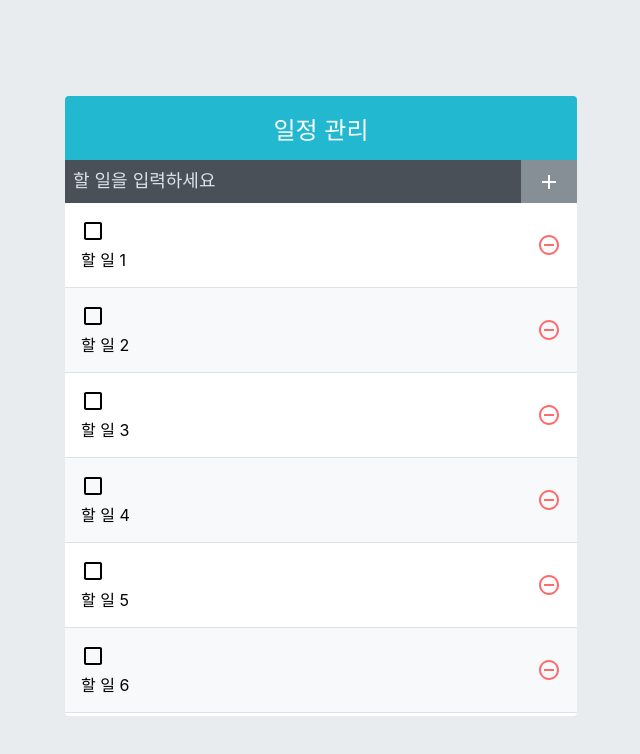
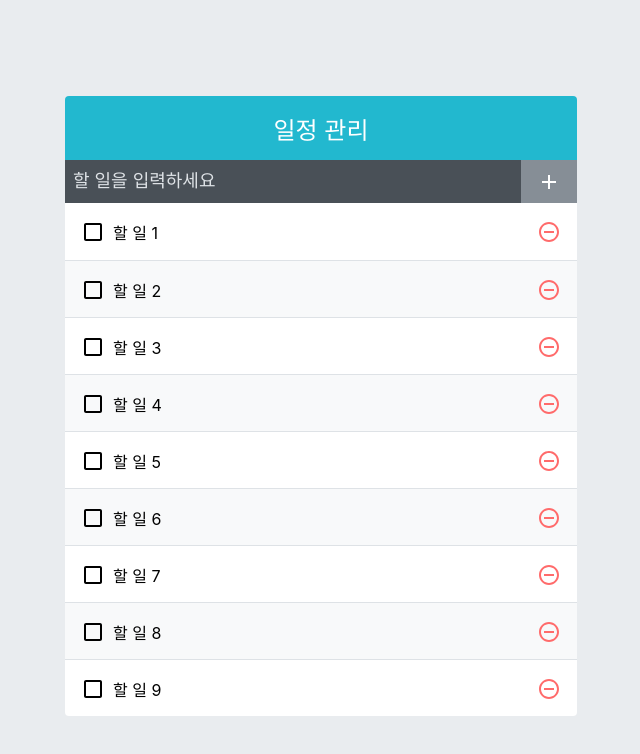
Before and after one commit to Danbee-Kim/todo_sass, a React (Create React App) app: page / in a window 1280 px wide. Shown: the top 754 px of the page, without its empty margins (319-959 px from the left). Built offline with nearby package versions, Linux system fonts and the light colour scheme.

Commit message:
react-virtualized를 사용한 렌더링 최적화

```diff
--- a/package.json
+++ b/package.json
@@ -12,6 +12,7 @@
     "react-dom": "^18.2.0",
     "react-icons": "^4.6.0",
     "react-scripts": "5.0.1",
+    "react-virtualized": "^9.22.3",
     "web-vitals": "^2.1.0"
   },
   "scripts": {
--- a/src/App.js
+++ b/src/App.js
@@ -2,7 +2,7 @@
 import { toHaveFocus } from '../node_modules/@testing-library/jest-dom/dist/matchers';
 import './App.css';
 import TodoInsert from './components/TodoInsert';
-import { TodoList } from './components/TodoList';
+import TodoList from './components/TodoList';
 import { TodoTemplate } from './components/TodoTemplate';
 
 function createBulkTodos() {
--- a/src/components/TodoList.js
+++ b/src/components/TodoList.js
@@ -1,18 +1,37 @@
-import React from 'react';
+import React, { useCallback } from 'react';
 import './TodoList.scss';
 import TodoListItem from './TodoListItem';
+import { List } from 'react-virtualized';
 
-export const TodoList = ({ todos, onRemove, onToggle }) => {
-  return (
-    <div className="TodoList">
-      {todos.map((todo) => (
+const TodoList = ({ todos, onRemove, onToggle }) => {
+  const rowRenderer = useCallback(
+    ({ index, key, style }) => {
+      const todo = todos[index];
+      return (
         <TodoListItem
           todo={todo}
-          key={todo.id}
+          key={key}
           onRemove={onRemove}
           onToggle={onToggle}
+          style={style}
         />
-      ))}
-    </div>
+      );
+    },
+    [onRemove, onToggle, todos],
+  );
+
+  return (
+    <List
+      className="TodoList"
+      width={512}
+      height={513}
+      rowCount={todos.length}
+      rowHeight={57}
+      rowRenderer={rowRenderer} //항목을 렌더링할 때 쓰는 함수
+      list={todos}
+      style={{ outline: 'none' }} //List에 기본 적용되는 outline 스타일 제거
+    />
   );
 };
+
+export default React.memo(TodoList);
--- a/src/components/TodoListItem.js
+++ b/src/components/TodoListItem.js
@@ -7,11 +7,15 @@
 import './TodoListItem.scss';
 import cn from 'classnames'; //조건부로 결합할 수 있는 유틸리티 사용
 
-const TodoListItem = ({ todo, onRemove, onToggle }) => {
+const TodoListItem = ({ todo, onRemove, onToggle, style }) => {
   const { id, text, checked } = todo;
   return (
+    <divc className="TodoListItem-virtualized" style={style}>
       <div className="TodoListItem">
-      <div className={cn('checkbox', { checked })} onClick={() => onToggle(id)}>
+        <div
+          className={cn('checkbox', { checked })}
+          onClick={() => onToggle(id)}
+        >
           {checked ? <MdCheckBox /> : <MdCheckBoxOutlineBlank />}
           <div className="text">{text}</div>
         </div>
@@ -19,7 +23,11 @@
           <MdRemoveCircleOutline />
         </div>
       </div>
+    </divc>
   );
 };
 
-export default React.memo(TodoListItem);
+export default React.memo(
+  TodoListItem,
+  (prevProps, nextProps) => prevProps.todo === nextProps.todo,
+);
--- a/src/components/TodoListItem.scss
+++ b/src/components/TodoListItem.scss
@@ -1,7 +1,17 @@
+.TodoListItem-virtualized{
+  &+&{
+    border-top: 1px solid #dee2e6;
+  }
+  &:nth-child(even){
+    background: #f8f9fa;
+  }
+}
 .TodoListItem{
   padding: 1rem;
   display: flex;
   align-items: center;
+  height: 57px;
+  box-sizing: border-box;
   &:nth-child(even){
     background: #f8f9fa;
   }
@@ -9,15 +19,20 @@
     cursor: pointer;
     flex:1; //차지할 수 있는 영역 모두 차지
     align-items: center;
+    display: flex;
     svg{
       font-size: 1.5rem;
+    }
+    .text{
+      margin-left:0.5rem;
+      flex:1;
     }
     //체크되었을 때 보여 줄 스타일
     &.checked{
       svg{
         color:#22b8cf;
       }
-      .text{
+    .text{
         color:#adb5bd;
         text-decoration: line-through;
       }
@@ -33,8 +48,5 @@
     color:#ff8787;
   }
 }
-//엘리먼트 사이사이에 테두리를 넣어 줌
-&+&{
-  border-top: 1px solid #dee2e6;
+
 }
-}
```
Also changed, not shown: 1 other file (tests, documents, lock files or other folders). Lines whose indentation alone changed are shown as unchanged.
